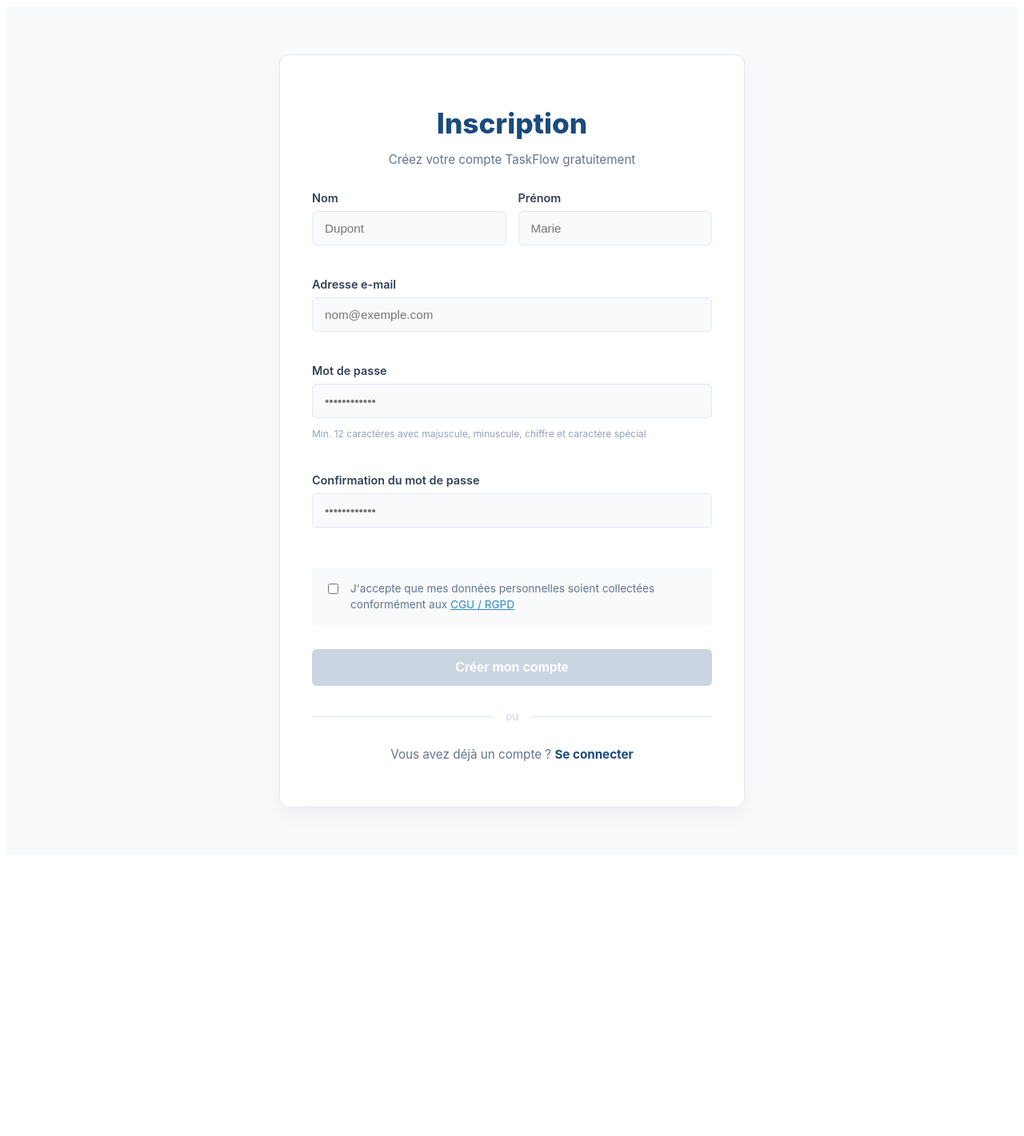
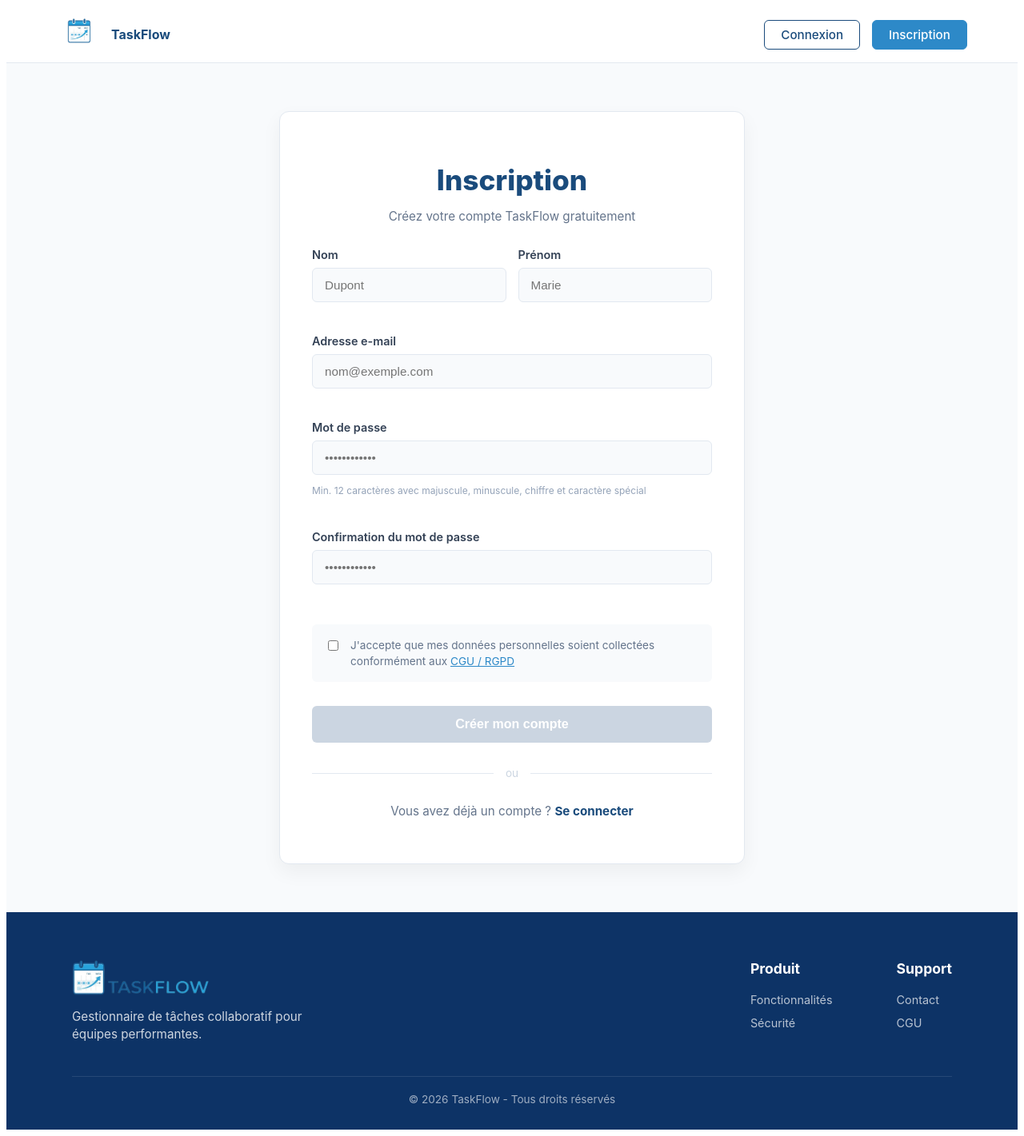
Before and after one commit to TaskFlowGirls/TaskFlowFront, a React (Vite) app: page /register in a window 1280 px wide. Shown: the whole page at 80% size. Before the commit the page ends 1078 px from the top, so only its background shows below. Built offline with nearby package versions, Linux system fonts and the light colour scheme.

Commit message:
ajout header / footer dans connexion et inscription

```diff
--- a/src/pages/Connexion.jsx
+++ b/src/pages/Connexion.jsx
@@ -77,6 +77,7 @@
 
     return (
         <>
+        <Header />
             <main className="connexion-main">
                 <div className="connexion-card">
                     <h1 className="connexion-title">Connexion</h1>
@@ -140,6 +141,7 @@
                     </p>
                 </div>
             </main>
+            <Footer />
         </>
     );
 };
--- a/src/pages/Inscription.jsx
+++ b/src/pages/Inscription.jsx
@@ -86,6 +86,7 @@
 
     return (
         <>
+        <Header />
             <main className="inscription-main">
                 <div className="inscription-card">
                     <h1 className="inscription-title">Inscription</h1>
@@ -171,6 +172,7 @@
                     </p>
                 </div>
             </main>
+            <Footer />
         </>
     );
 };
```
